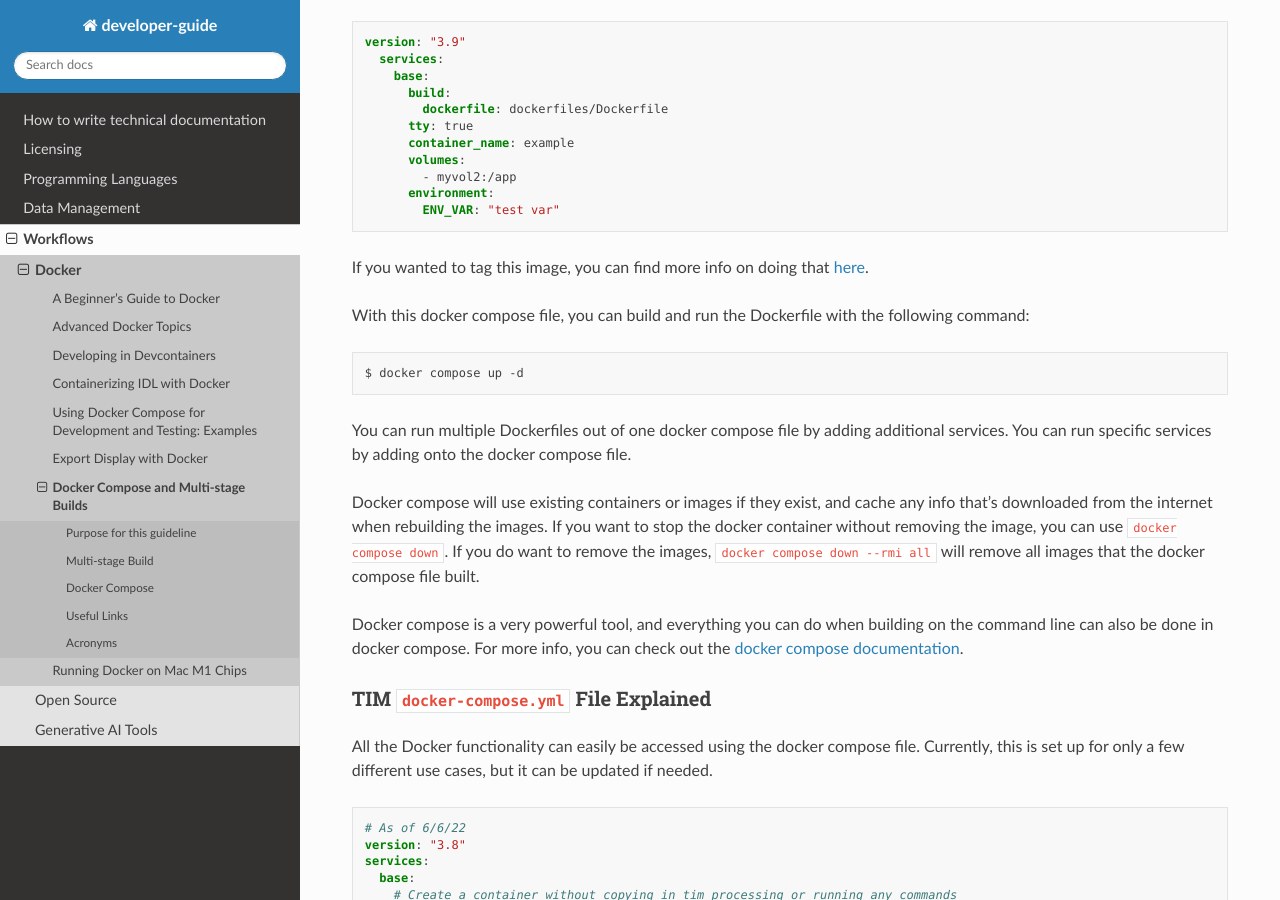
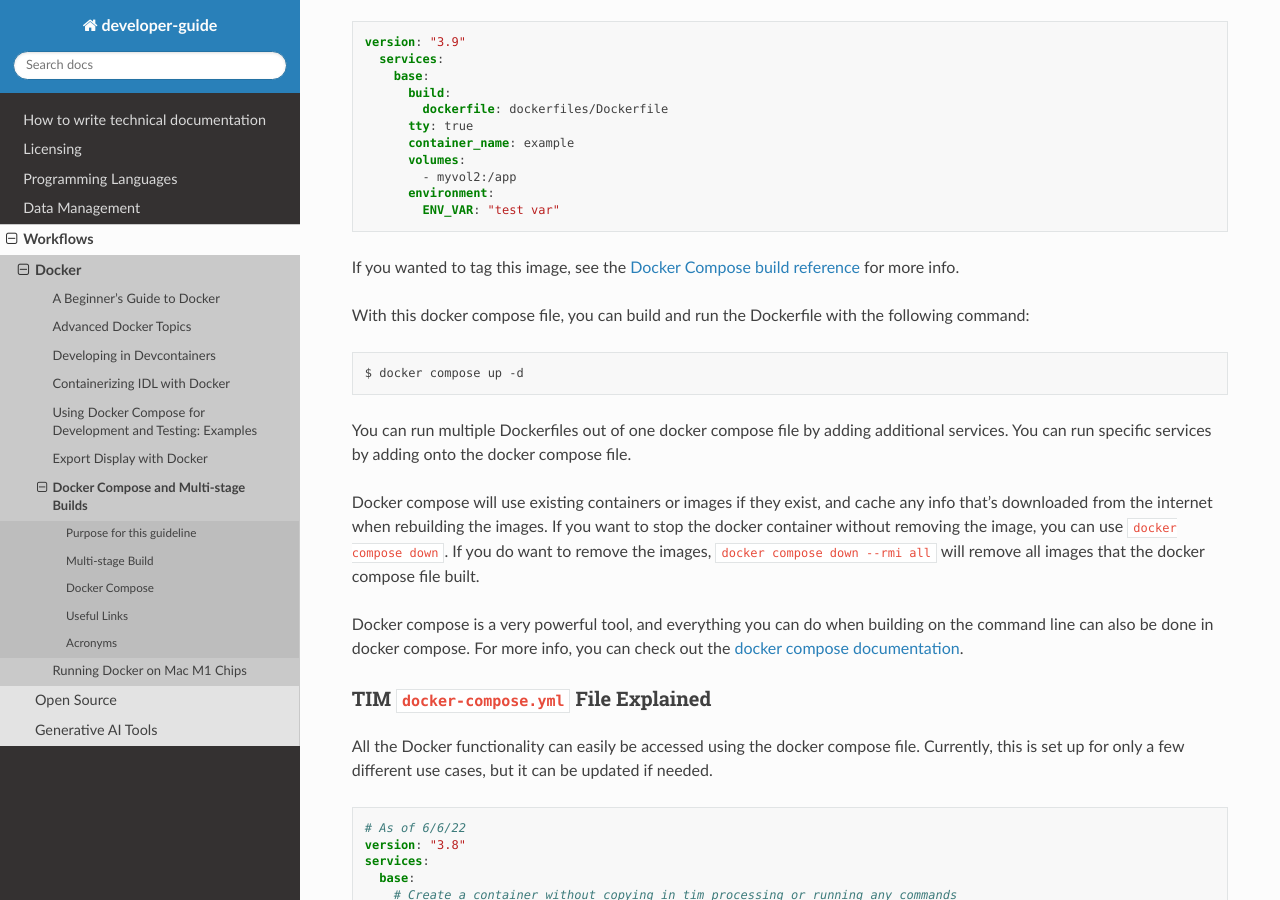
Before and after one commit to lasp/developer-guide, a Sphinx documentation site: the page built from docs/source/workflows/docker/multi_stage_builds.md, in a window 1280 px wide and 900 px high, scrolled down 2337 px. Built offline with Sphinx 7.4.7 and the Read the Docs theme 3.1.0, drawn with Linux system fonts in a browser that asks for light colours.

Commit message:
Improve clarity in Docker documentation by updating links and phrasing

````diff
--- a/docs/source/workflows/docker/multi_stage_builds.md
+++ b/docs/source/workflows/docker/multi_stage_builds.md
@@ -117,8 +117,9 @@ version: "3.9"
         ENV_VAR: "test var"
 ```
 
-If you wanted to tag this image, you can find more info on doing that
-[here](https://docs.docker.com/reference/compose-file/build/#consistency-with-image).
+If you wanted to tag this image, see the
+[Docker Compose build reference](https://docs.docker.com/reference/compose-file/build/#consistency-with-image)
+for more info.
 
 With this docker compose file, you can build and run the Dockerfile with the following command:
 
````
Also changed, not shown: docs/source/workflows/docker/beginner_guide_to_docker.md (+1 -1 lines).
